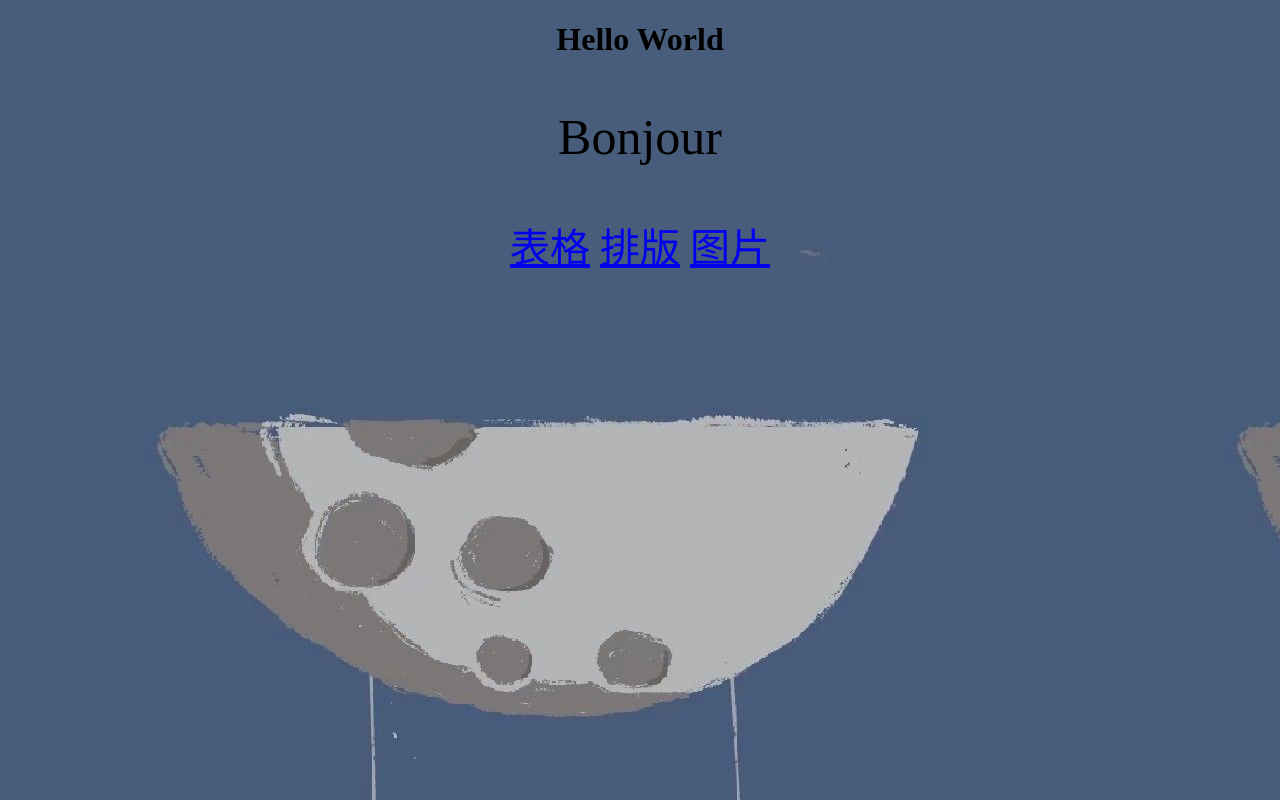
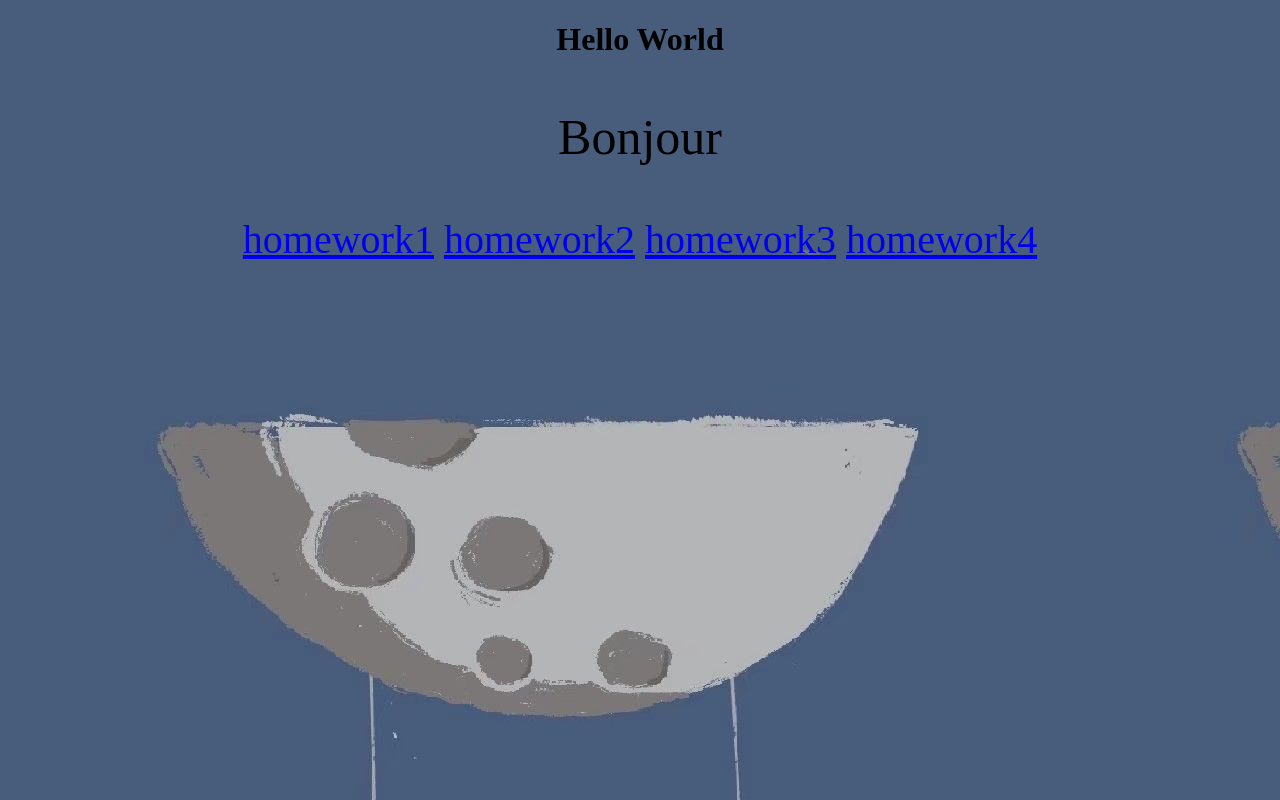
Before and after one commit to zjy-charlotte/zjy-charlotte.github.io, a plain HTML site: page index.html in a window 1280 px wide. Drawn offline with Linux system fonts and the light colour scheme.

Commit message:
Update index.html

```diff
--- a/index.html
+++ b/index.html
@@ -12,9 +12,10 @@
 <p style="text-align:center;font-size:50px;">Bonjour</p>
 
 <div id="Link">
-<a href="/1.html">表格</a>
-<a href="/2.html">排版</a>
-<a href="/3.html">图片</a>
+<a href="/1.html">homework1</a>
+<a href="/2.html">homework2</a>
+<a href="/3.html">homework3</a>
+<a href="/4.html">homework4</a>
 </div>
 
 </body>
```
